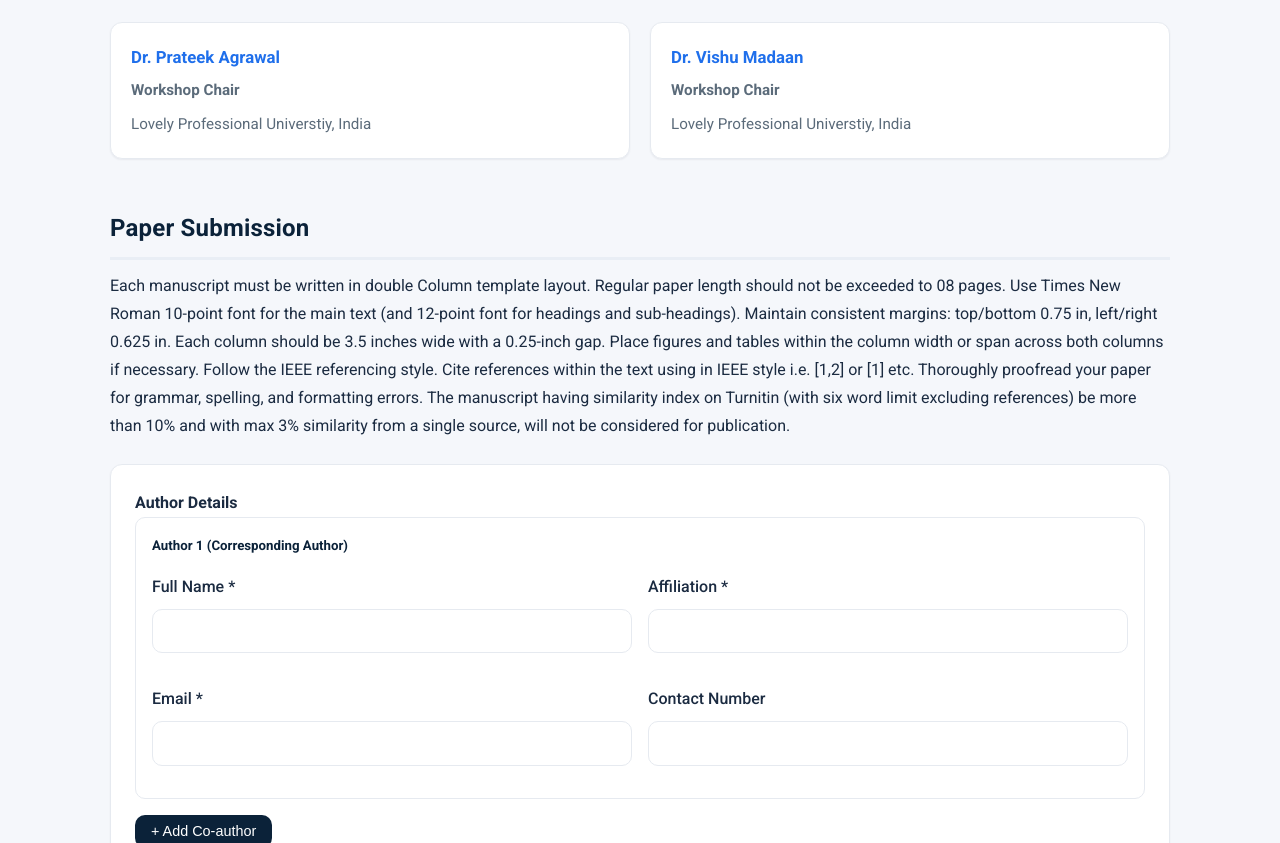
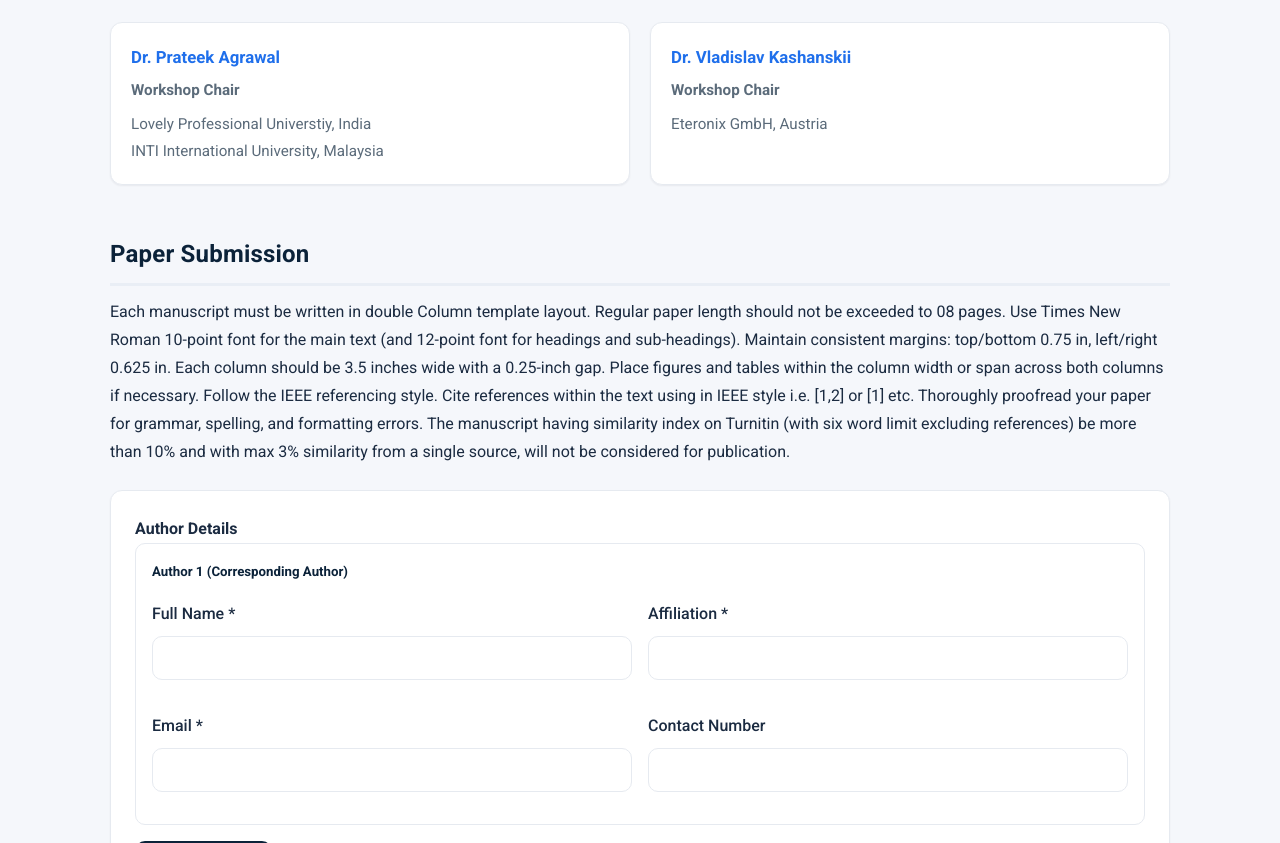
Before and after one commit to bhargava-prashant/Conference2025, a plain HTML site: page index.html in a window 1280 px wide. Shown: the part 1717-2560 px from the top of the page. Drawn offline with Linux system fonts and the light colour scheme.

Commit message:
Update committee member details in index.html

```diff
--- a/index.html
+++ b/index.html
@@ -586,11 +586,12 @@ At least one author of each accepted paper is required to register for the confe
           <h3>Dr. Prateek Agrawal</h3>
           <p class="committee-role">Workshop Chair</p>
           <p>Lovely Professional Universtiy, India</p>
+          <p>INTI International University, Malaysia</p>
         </div>
         <div class="committee-member">
-          <h3>Dr. Vishu Madaan</h3>
+          <h3>Dr. Vladislav Kashanskii</h3>
           <p class="committee-role">Workshop Chair</p>
-          <p>Lovely Professional Universtiy, India</p>
+          <p>Eteronix GmbH, Austria</p>
         </div>
       </div>
   </section>
```
